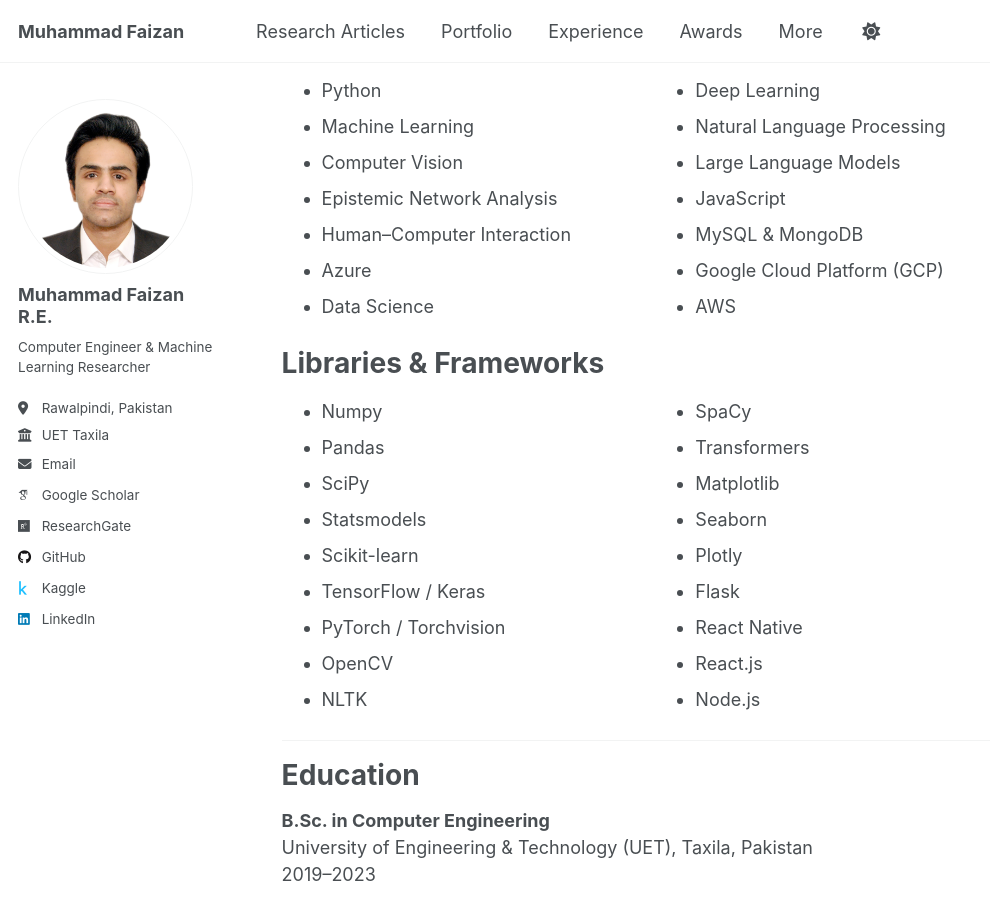
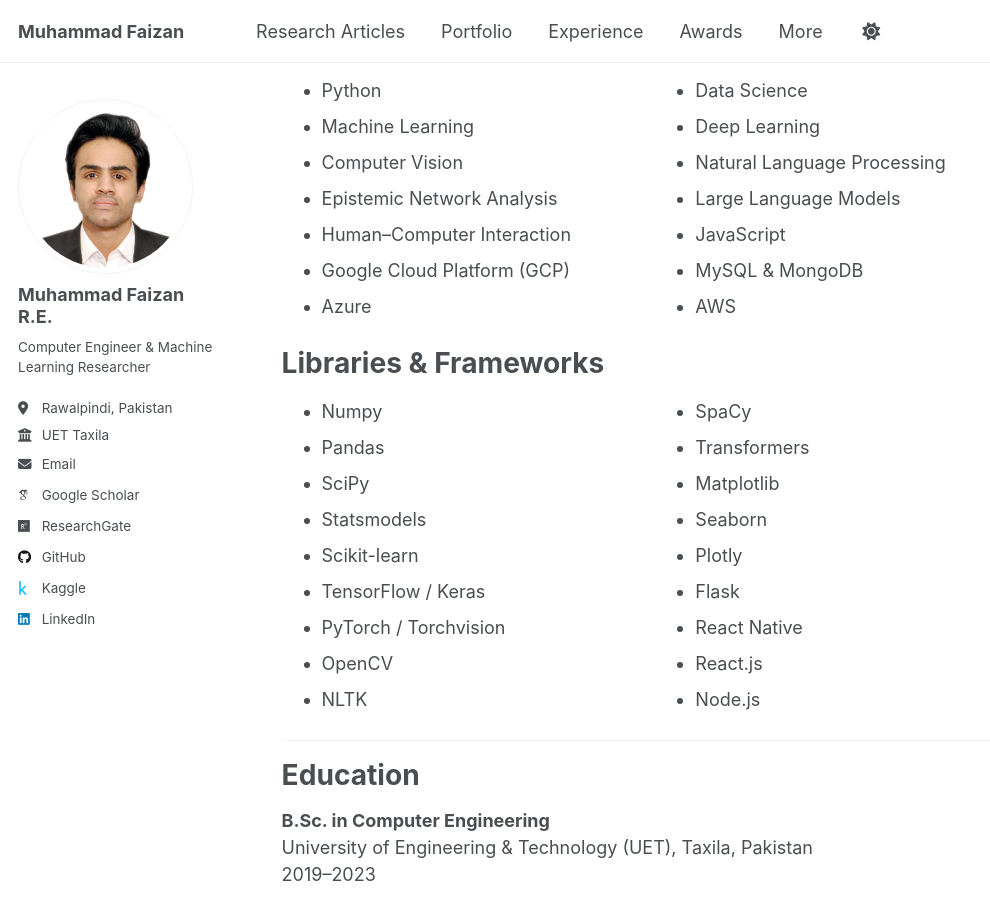
Before and after one commit to MuhammadFaizan99/MuhammadFaizan99.github.io, a Jekyll site: the page built from _pages/about.md, in a window 1280 px wide and 900 px high, scrolled down 588 px. Shown: the whole window, without its empty margins (0-990 px from the left). Built offline with Jekyll 4.4.1, drawn with Linux system fonts in a browser that asks for light colours; some web fonts are replaced; a script that is not in the unit is left out; part of the change alters nothing that is shown.

```diff
--- a/_pages/about.md
+++ b/_pages/about.md
@@ -25,6 +25,7 @@ My Skillset
 <li>Computer Vision</li>
 <li>Epistemic Network Analysis</li>
 <li>Human–Computer Interaction</li>
+<li>Google Cloud Platform (GCP)</li>
 <li>Azure</li>
 <li>Data Science</li>
 <li>Deep Learning</li>
@@ -32,7 +33,6 @@ My Skillset
 <li>Large Language Models</li>
 <li>JavaScript</li>
 <li>MySQL & MongoDB</li>
-<li>Google Cloud Platform (GCP)</li>
 <li>AWS</li>
 </ul>
 
```
